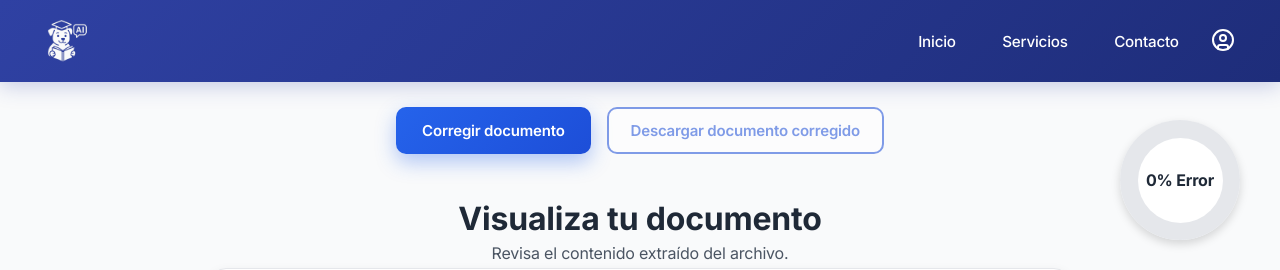
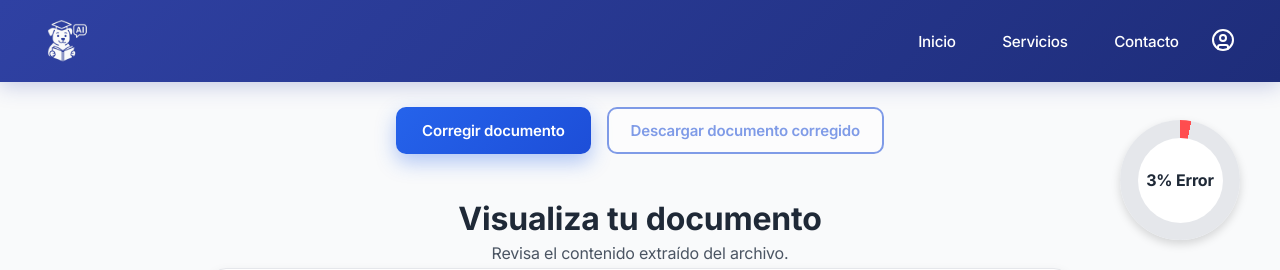
Before and after one commit to JuanMalaver1511/corrector-ia, an Angular app in the folder frontend/: page /style-customization in a window 1280 px wide. Shown: the top 270 px of the page. Built offline with nearby package versions, Linux system fonts and the light colour scheme.

Commit message:
Mejorar accesibilidad y lógica de cálculo de porcentaje de errores en el componente de personalización de estilo

```diff
--- a/frontend/src/app/components/style-customization/style-customization.html
+++ b/frontend/src/app/components/style-customization/style-customization.html
@@ -10,9 +10,10 @@
     aria-valuemin="0"
     aria-valuemax="100"
   >
-    <span>{{ errorPercent }}% Error</span>
+    <span aria-live="polite">{{ errorPercent }}% Error</span>
   </div>
 </div>
+
 
 <!-- ACCIONES -->
 <div class="actions">
--- a/frontend/src/app/components/style-customization/style-customization.ts
+++ b/frontend/src/app/components/style-customization/style-customization.ts
@@ -46,8 +46,11 @@ constructor(
     : 'No se encontró ningún documento cargado.';
 
   this.documentContentHTML = this.documentContent;
-    this.errorPercent = 0;
+
+  // 🔥 AQUÍ ESTABA EL PROBLEMA
+  this.calcularPorcentaje();
 }
+
 
   // 🚀 Ejecutar corrección con IA
   corregirDocumento(): void {
@@ -121,17 +124,32 @@ marcarErrores(): void {
 
 
 calcularPorcentaje(): void {
-    const errores = this.resultadoCorreccion?.errores?.length || 0;
+  const texto = this.documentContent?.trim() || '';
 
-    const palabras = this.documentContent
-      .trim()
-      .split(/\s+/)
-      .filter(p => p.length > 0).length;
+  if (!texto) {
+    this.errorPercent = 0;
+    return;
+  }
 
-    this.errorPercent = palabras
-      ? Math.min(100, Math.round((errores / palabras) * 100))
-      : 0;
+  const palabras = texto.split(/\s+/).length;
+
+  // 👉 SI NO hay corrección aún
+  if (!this.resultadoCorreccion?.errores) {
+    // porcentaje base SOLO por tamaño del texto
+    this.errorPercent = Math.min(100, Math.round(palabras * 0.5));
+    return;
   }
+
+  // 👉 CUANDO ya hay corrección
+  const errores = this.resultadoCorreccion.errores.length;
+
+  this.errorPercent = Math.min(
+    100,
+    Math.round((errores / palabras) * 100)
+  );
+}
+
+
 
 descargarDocumentoCorregido(): void {
   if (!this.resultadoCorreccion?.corregido) return;
```
Lines whose indentation alone changed are shown as unchanged.
